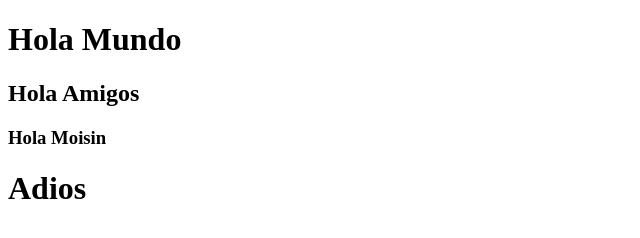
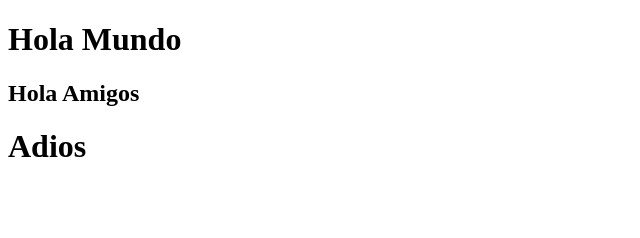
Before and after one commit to Marlen1714/gittest, a plain HTML site: page index.html in a window 1280 px wide. Shown: the whole page, without its empty margins (0-640 px from the left). Drawn offline with Linux system fonts and the light colour scheme.

Commit message:
Se elimino una etiqueta

```diff
--- a/index.html
+++ b/index.html
@@ -8,7 +8,6 @@
 <body>
     <h1>Hola Mundo</h1>
     <h2>Hola Amigos</h2>
-    <h3>Hola Moisin</h3>
     <h1>Adios</h1>
 </body>
 </html>
```
